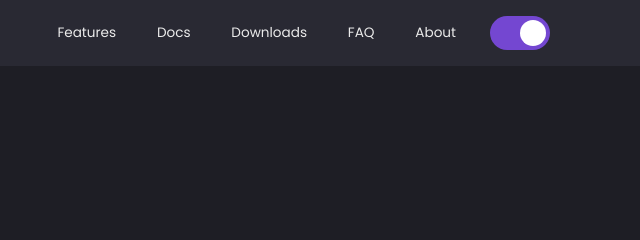
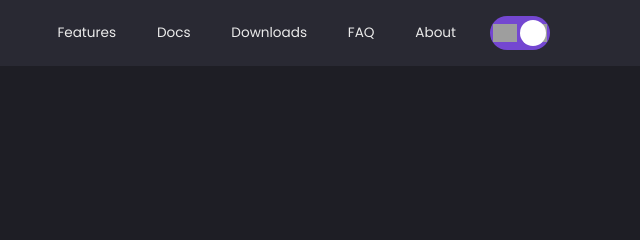
Before and after one commit to FaraazKhhan/blenzo-css, a Gatsby site: page / in a window 1280 px wide. Shown: the top 240 px of the page, 640-1280 px from the left. Built offline with nearby package versions, Linux system fonts and the light colour scheme; Gatsby itself is replaced by a stand-in of ours; grey boxes are pictures that could not be loaded.

Commit message:
added: icons to theme toggle

```diff
--- a/src/components/Switch.js
+++ b/src/components/Switch.js
@@ -10,7 +10,10 @@ function Switch({ icon = '', handler = '', defaultChecked = false }) {
     return (
         <label className="switch">
             <input type="checkbox" onChange={changeIcon} checked={defaultChecked} />
-            <span className="slider round"></span>
+            <span className="slider round">
+                <img src="../../static/svg/sun.svg" alt="ON" />
+                <img src="../../static/svg/moon.svg" alt="OFF" />
+            </span>
         </label>
     )
 }
--- a/static/css/switch.css
+++ b/static/css/switch.css
@@ -23,6 +23,14 @@
     background-color: var(--color-gray-500);
     -webkit-transition: .4s;
     transition: .4s;
+
+    display: flex;
+    justify-content: space-around;
+    align-items: center;
+}
+
+.slider img {
+    width: 1.5rem;
 }
 
 .slider::before {
```
